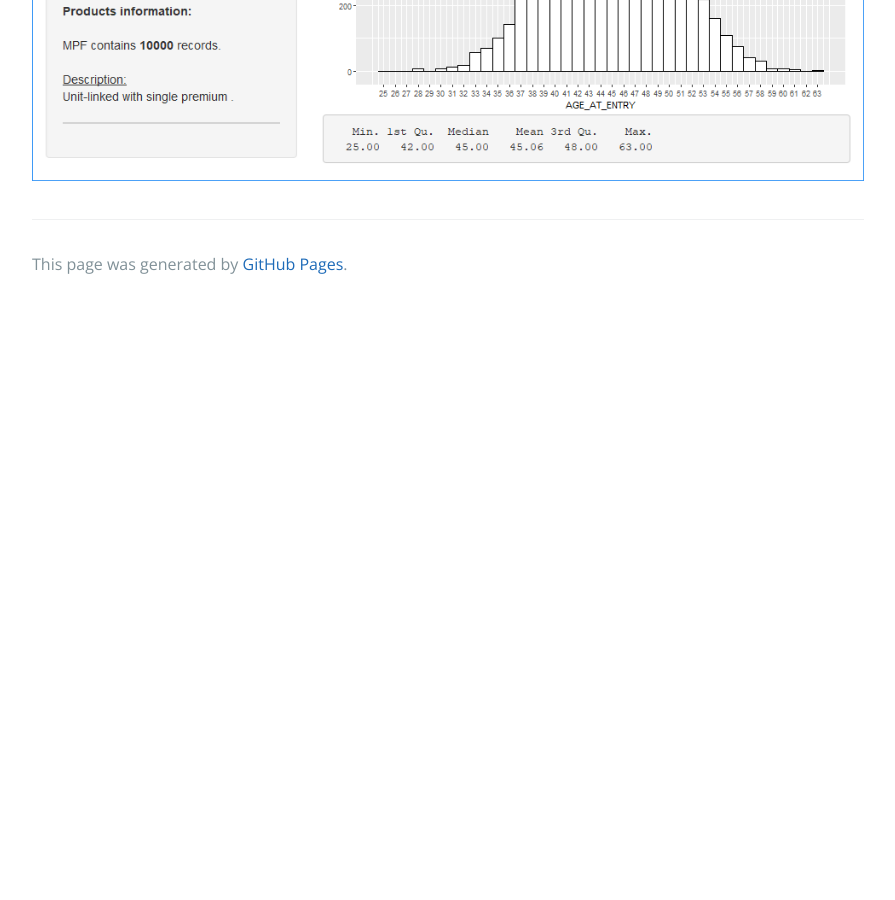
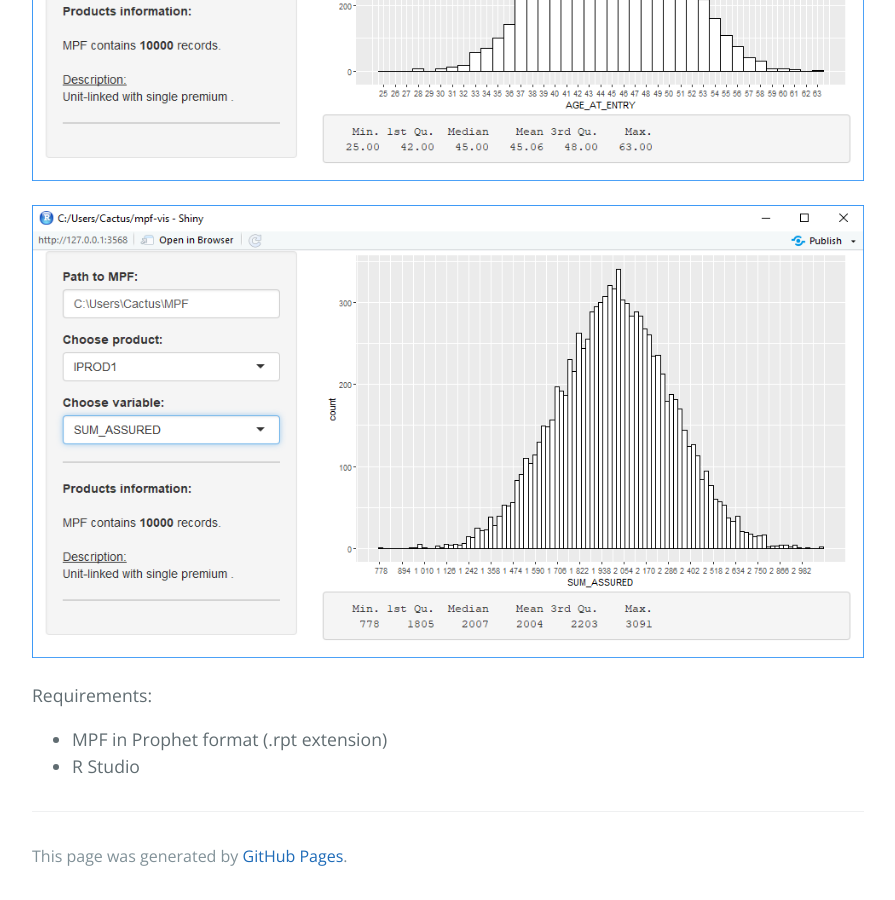
Before and after one commit to cactus-actuarial/cactus-actuarial.github.io, a Jekyll site: the page built from tools.md, in a window 1280 px wide and 900 px high, scrolled down 859 px. Shown: the whole window, without its empty margins (192-1087 px from the left). Built offline with Jekyll 4.4.1, drawn with Linux system fonts in a browser that asks for light colours; before the commit the page ends 1167 px from its top, so only the background shows below that.

Commit message:
Update tools.md

```diff
--- a/tools.md
+++ b/tools.md
@@ -11,3 +11,9 @@ description: Tools to handle actuarial data.
 It allows to quickly visualize the distributions of variables within MPFs and see statistics.
 
 ![MPF-visualizer](../img/screen-1.png)
+
+![MPF-visualizer](../img/screen-2.png)
+
+Requirements:
+* MPF in Prophet format (.rpt extension)
+* R Studio
```
